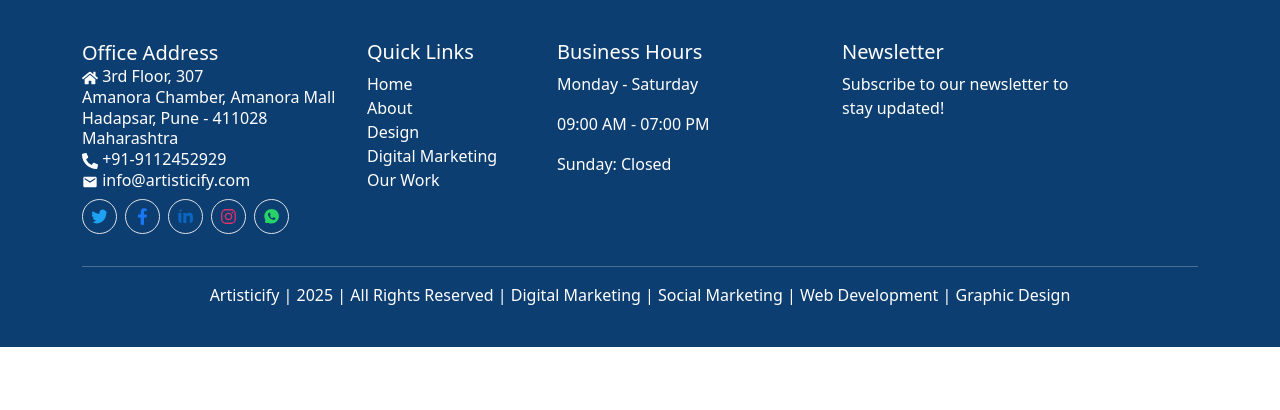
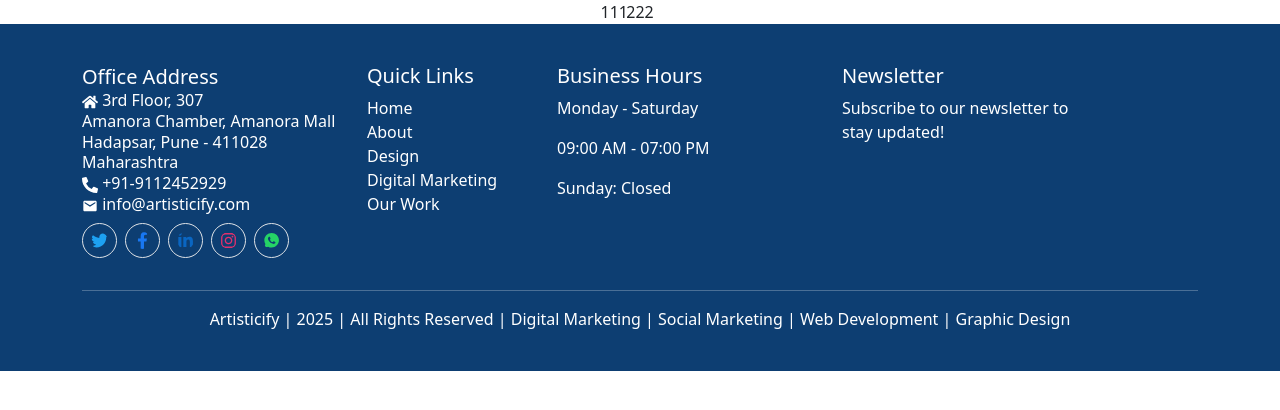
Before and after one commit to Pranav-019/Artisticify, a React (Vite) app: page /Contact in a window 1280 px wide. Shown: the top 410 px of the page. Built offline with nearby package versions, Linux system fonts and the light colour scheme.

Commit message:
few chnages in packages

```diff
--- a/src/App.jsx
+++ b/src/App.jsx
@@ -23,6 +23,7 @@
 import Brochure from "./Components/Brochure/brochure";
 import UIUX from "./Components/UIUX/uiux";
 import Footer from "./Components/Footer";
+import Contact from "./Components/Contact";
 
 const ContactSection = () => (
   <div className="contact-section">
@@ -124,7 +125,7 @@
           <button onClick={() => navigate("/design")}>Design</button>
           <button onClick={() => navigate("/digitalMarketing")}>Digital Marketing</button>
           <button onClick={() => navigate("/our-work")}>Our Work</button>
-          <button onClick={scrollToContactForm}>Contact</button> {/* Scroll to contact form */}
+          <button onClick={()=>navigate("/Contact")}>Contact</button> {/* Scroll to contact form */}
         </div>
         <div
           className={`hamburger ${menuOpen ? "open" : ""}`}
@@ -276,6 +277,8 @@
     <Routes>
       <Route path="/" element={<App />} />
       <Route path="/about" element={<About />} />
+      <Route path="/Contact" element={<Contact />} />
+
       <Route path="/home" element={<App />} />
       <Route path="/design" element={<Design />} />
       <Route path="/digitalMarketing" element={<DigitalMarketing />} />
--- /dev/null
+++ b/src/Components/Contact.jsx
@@ -0,0 +1,23 @@
+import React from 'react'
+import Container from 'react-bootstrap/Container';
+import Row from 'react-bootstrap/Row';
+import Col from 'react-bootstrap/Col';
+
+function Contact() {
+  return (
+    <div>
+        <Container  className="d-flex justify-content-center align-items-center">
+      <Row>
+        <Col md={3}>
+        111
+        </Col>
+        <Col md={9}>
+        222
+        </Col>
+      </Row>
+    </Container>
+    </div>
+  )
+}
+
+export default Contact
```
